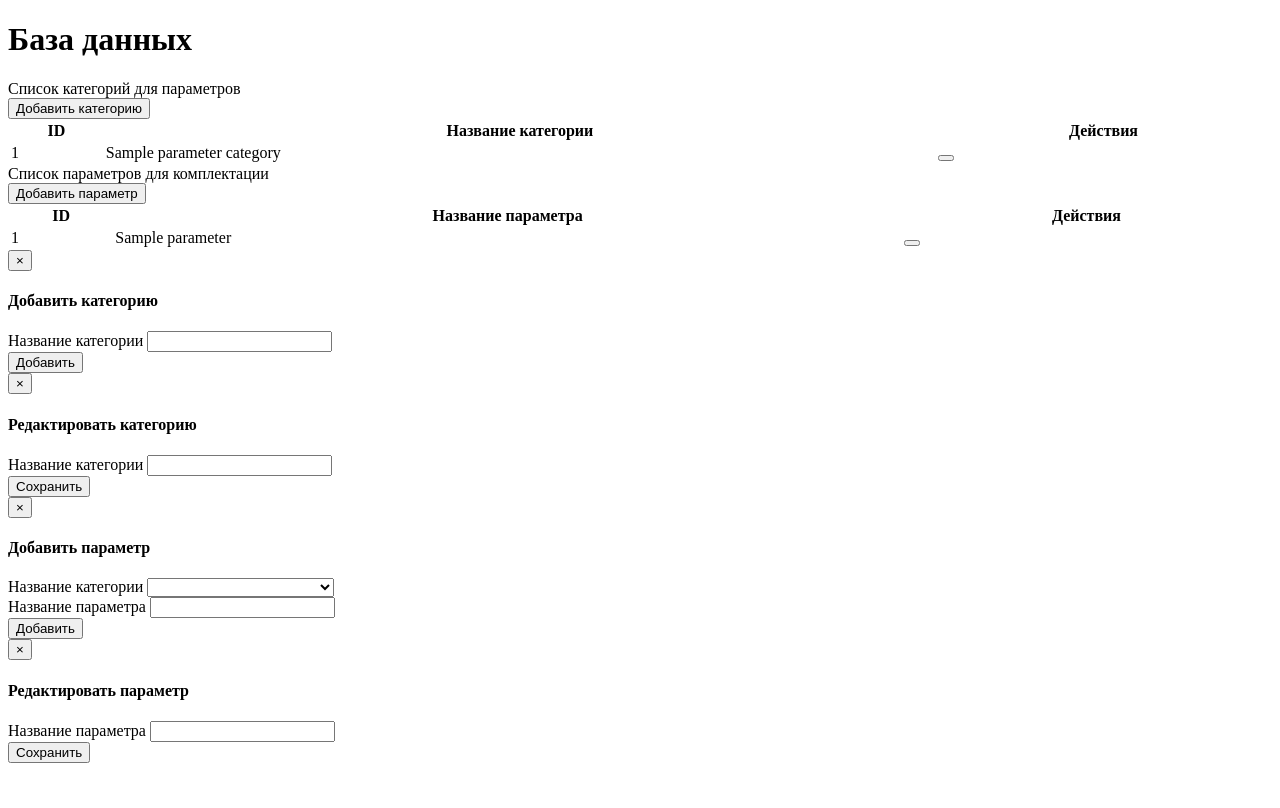
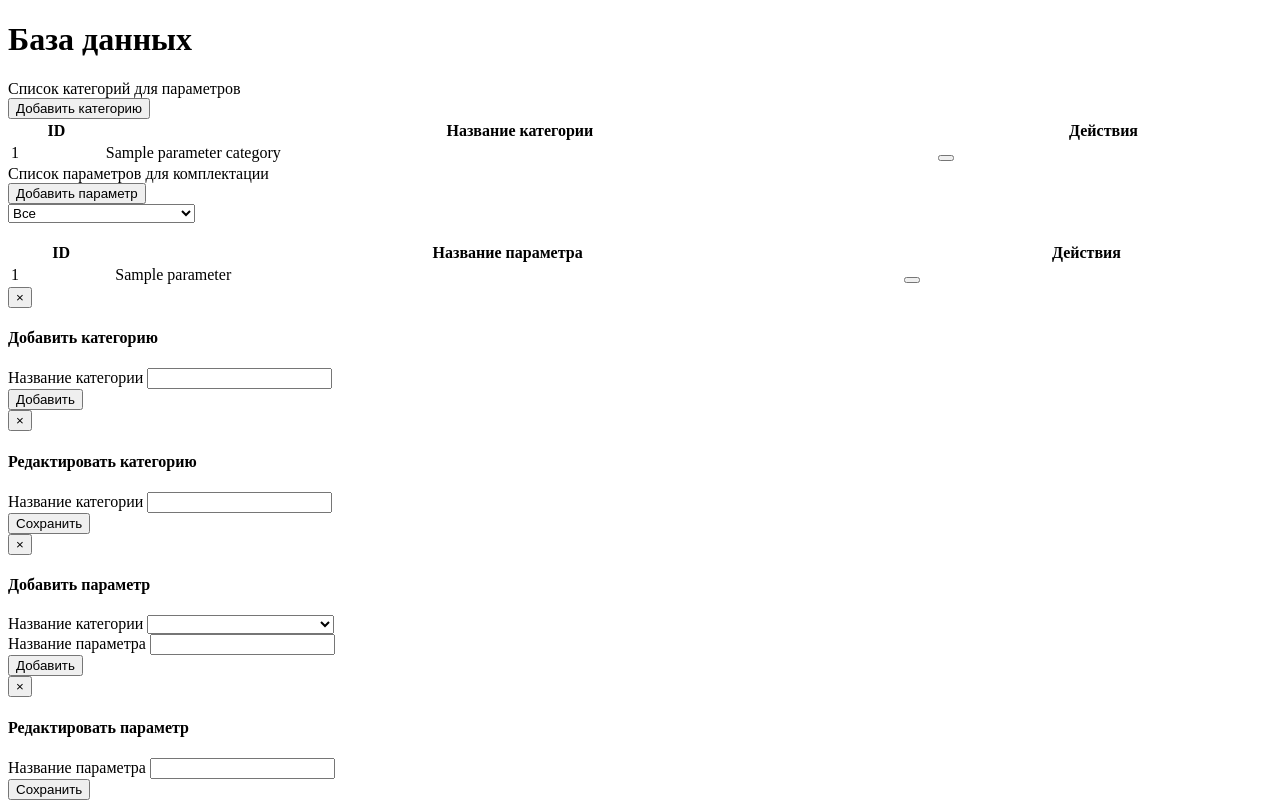
Before and after one commit to vanilich/autodb, a PHP site: template templates/parameter.php in a window 1280 px wide. Before the commit the page ends 763 px from the top, so only its background shows below. Run offline with PHP 8.4, Linux system fonts and the light colour scheme; the template is opened without the code that fills it: most values are stand-ins (such as "Sample title", 1, 10 or a date in 2020).

Commit message:
appent filter ti category

```diff
--- a/src/controller/FrontendController.php
+++ b/src/controller/FrontendController.php
@@ -69,8 +69,10 @@
 		}
 
 		public function parameter(Request $request, Response $response, array $args) {
+			$query = "SELECT parameter.id as 'id', parameter.name as 'name', paremeter_category.id as 'category_id' FROM parameter INNER JOIN paremeter_category ON paremeter_category.id = parameter.parameter_category_id";
+
 		    return $this->container->renderer->render($response, 'parameter.php', [
-		    	'parameter' => $this->container->db->getAll('SELECT * FROM parameter'),
+		    	'parameter' => $this->container->db->getAll($query),
 		    	'parameter_category' => $this->container->db->getAll('SELECT * FROM paremeter_category')
 		    ]);
 		}
--- a/templates/parameter.php
+++ b/templates/parameter.php
@@ -82,16 +82,29 @@
 
                                 <div class="row">
                                     <div class="col-md-12">
+                                        <form class="form-inline">
                                             <div class="form-group">
                                                 <button class="btn btn-default" data-toggle="modal" data-target="#modal-parameter-add">
                                                     <i class="fa fa-plus" aria-hidden="true"></i>
                                                     Добавить параметр
                                                 </button>
+
                                             </div>
+                                            <div class="form-group">
+                                                <select class="form-control js-change-category" name="mark_id" required>
+                                                    <option value="0">Все</option>
+                                                    <?php foreach($parameter_category as $item) { ?>
+                                                        <option value="<?php echo $item['id'];?>"><?php echo $item['name'];?></option>
+                                                    <?php } ?>
+                                                </select>
+                                            </div>
+                                        </form>
                                     </div>
                                 </div>
 
-                                <table width="100%" class="table table-striped table-bordered table-hover" id="dataTables-example">
+                                <br/>
+
+                                <table width="100%" class="table table-striped table-bordered table-hover" id="js-table-category">
                                     <thead>
                                         <tr>
                                             <th>ID</th>
@@ -101,7 +114,7 @@
                                     </thead>
                                     <tbody>
                                         <?php foreach ($parameter as $item) { ?>
-                                            <tr>
+                                            <tr data-category-id="<?php echo $item['category_id']; ?>">
                                                 <td><?php echo $item['id']; ?></td>
                                                 <td><?php echo $item['name']; ?></td>
                                                 <td>
@@ -241,6 +254,24 @@
                     $(this).find('[name="' + key + '"]').val(data[key]);
                 }
             })
+
+            $('.js-change-category').change(function() {
+                var val = $(this).val();
+
+                // Кэшируем
+                var tmp = $('#js-table-category tbody');
+
+                // Если в select выбрано "Все", то показываем все строки таблиц
+                if(val == 0) {
+                    tmp.find('tr').show();
+                    return;
+                }
+
+                // Прячем все строки
+                tmp.find('tr').hide();
+                // Показываем нужные
+                tmp.find('tr[data-category-id="' + val + '"]').show();
+            });
         </script>
     </body>
 </html>
```
Lines whose indentation alone changed are shown as unchanged.
